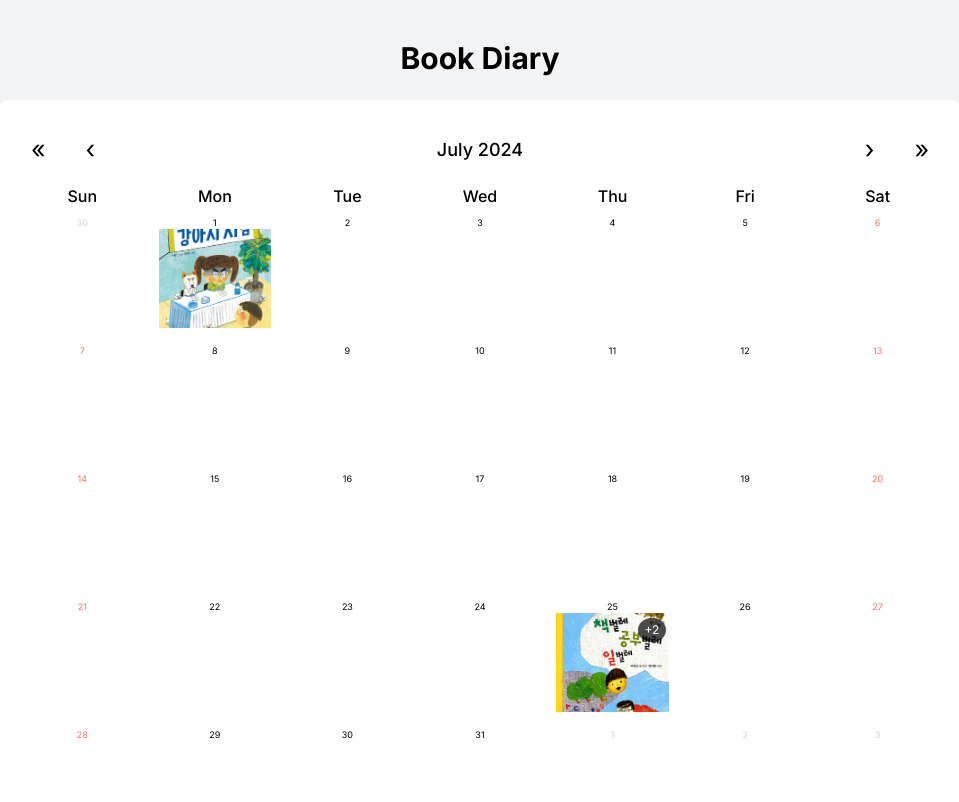
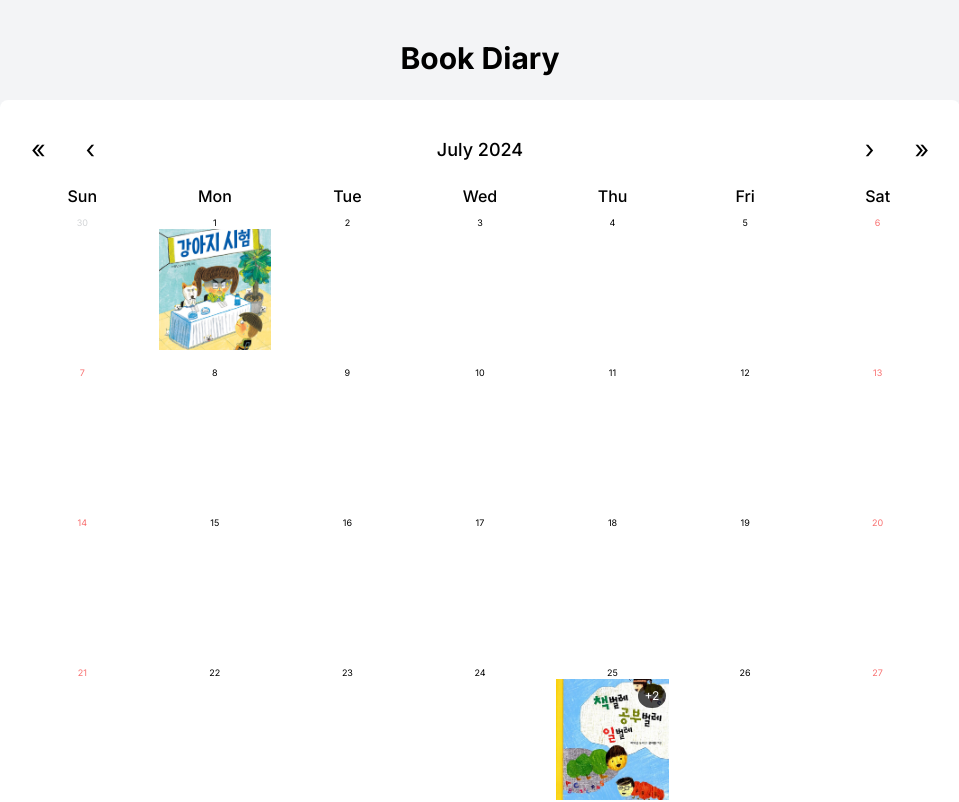
Before and after one commit to hwahyeon/book-diary, a Next.js app: page / in a window 1280 px wide. Shown: the top 802 px of the page, without its empty margins (160-1119 px from the left). Built offline with nearby package versions, Linux system fonts and the light colour scheme.

Commit message:
style: Add min-height of tails

```diff
--- a/src/components/Calendar.tsx
+++ b/src/components/Calendar.tsx
@@ -38,6 +38,7 @@ export const StyledCalendarWrapper = styled.div`
     display: flex;
     flex-direction: column;
     align-items: center;
+    min-height: 150px;
   }
 
   .react-calendar__month-view__days__day abbr {
```
